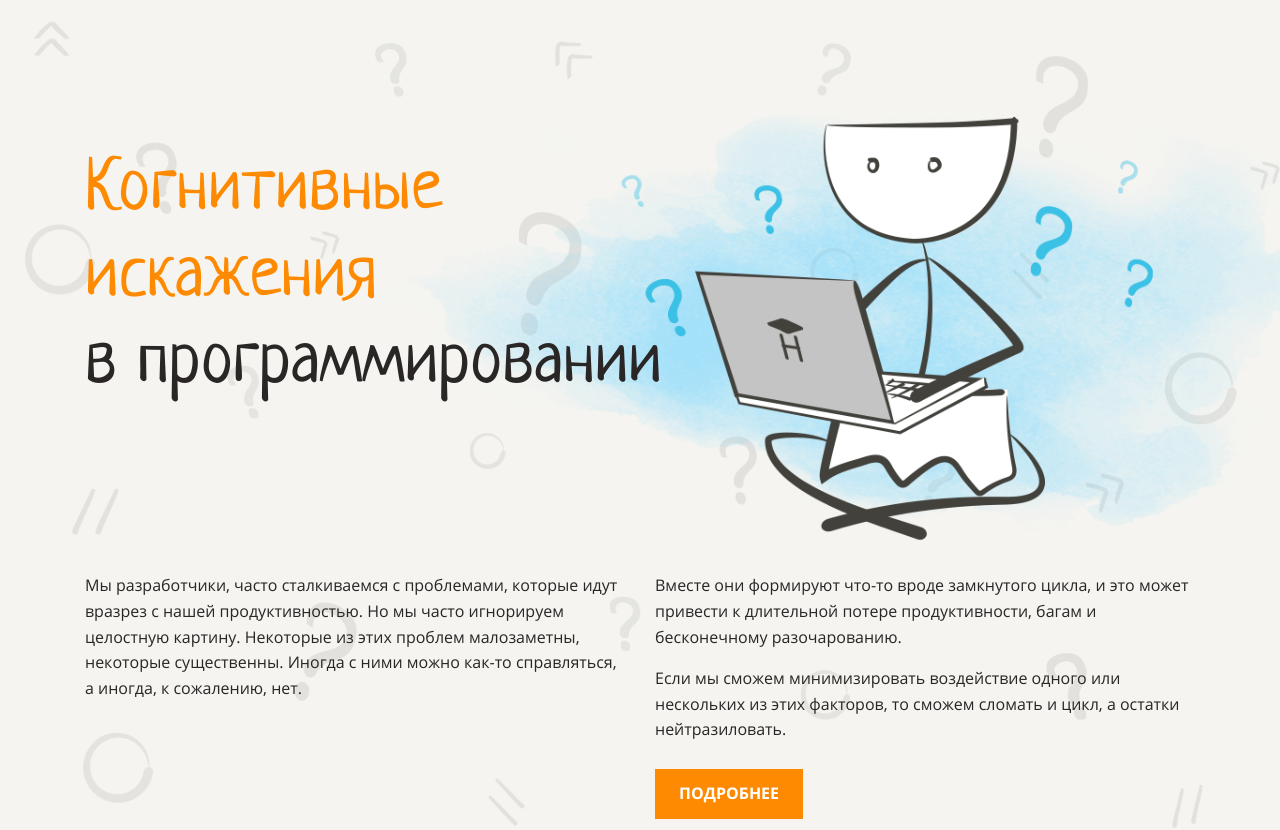
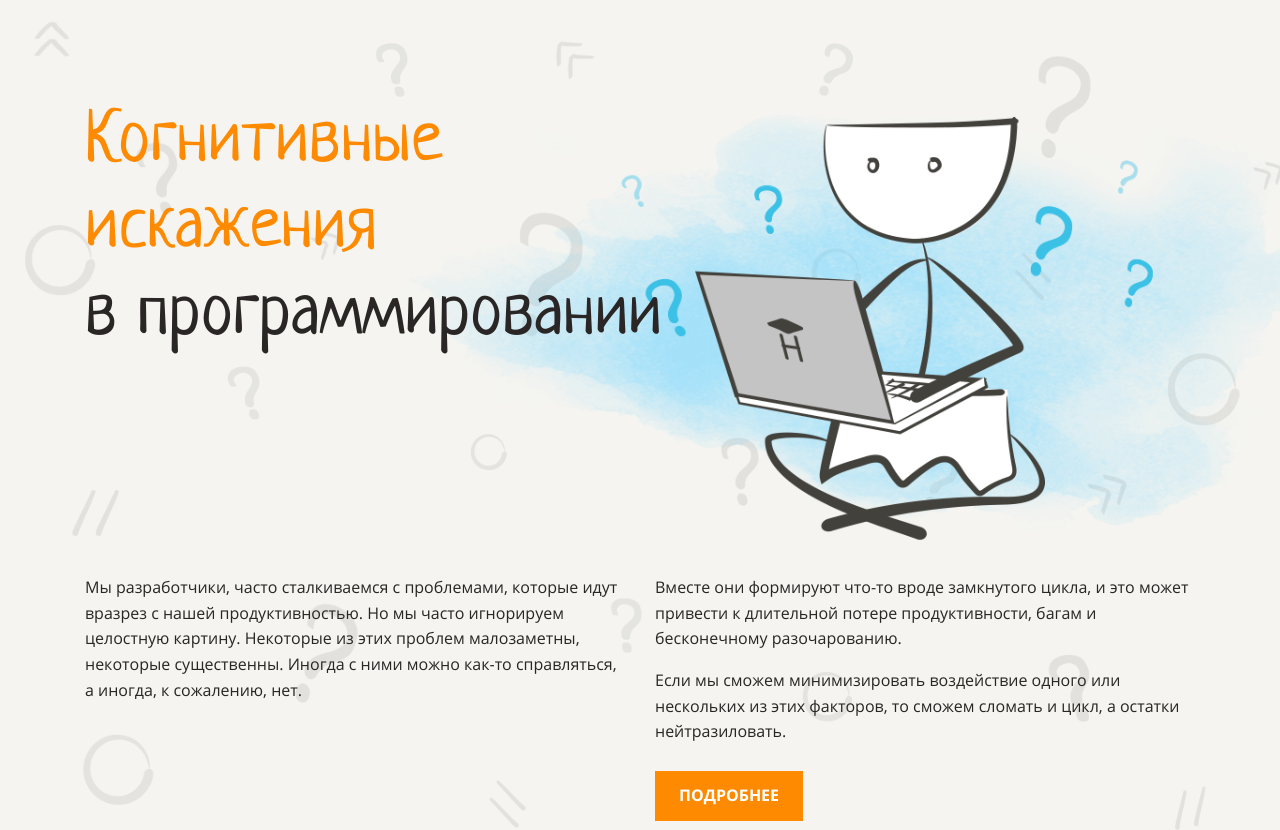
Before and after one commit to ilyasharipov/cognitive-distortions, a website: page src/index.html in a window 1280 px wide. Shown: the top 830 px of the page. Drawn offline with Linux system fonts and the light colour scheme.

Commit message:
header refact

```diff
--- a/src/index.html
+++ b/src/index.html
@@ -11,7 +11,7 @@
 <body>
 <header class="section-bg overflow-hidden">
   <div class="container">
-    <h1 class="relative z-index-100"><span class="color-orange"> Когнитивные<br> искажения<br></span> в программировании
+    <h1 class="relative z-index-100 mt-0 mb-200"><span class="color-orange"> Когнитивные<br> искажения<br></span> в программировании
     </h1>
     <img class="main-img" src="img/main.png" alt="Toto is programming.">
     <div class="mt-150 flex flex-gap-30">
--- a/src/styles/styles.css
+++ b/src/styles/styles.css
@@ -231,6 +231,9 @@ h4 {
 .mb-30 {
   margin-bottom: 30px;
 }
+.mb-200 {
+  margin-bottom: 200px;
+}
 
 .mt-0 {
   margin-top: 0;
```
